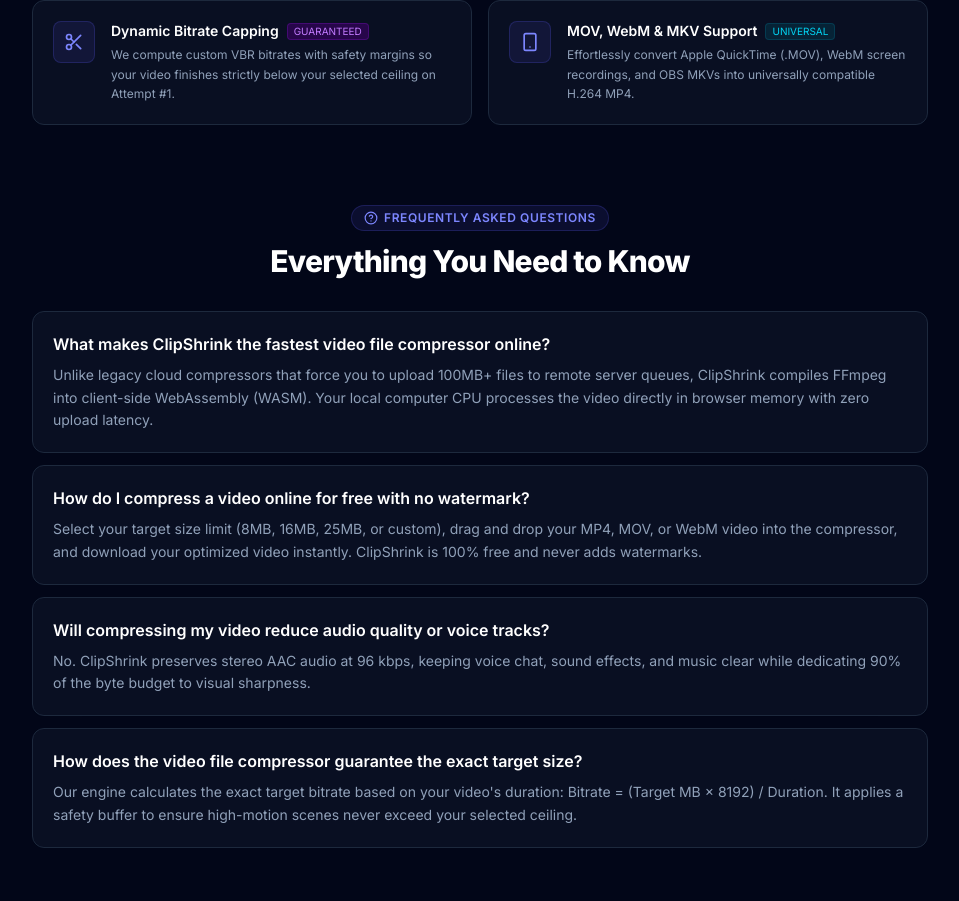
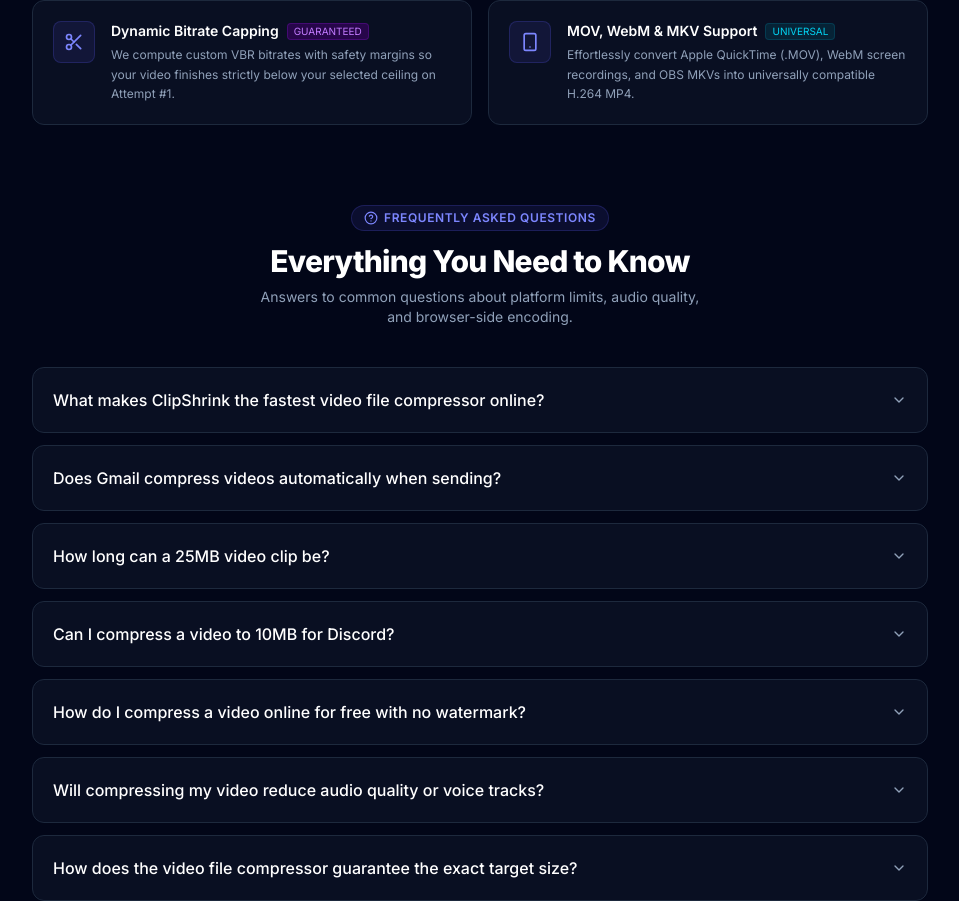
Before and after one commit to Anas1602/clipshrink, a Next.js app: page / in a window 1280 px wide. Shown: the part 2312-3213 px from the top of the page, without its empty margins (160-1119 px from the left). Built offline with nearby package versions, Linux system fonts and the light colour scheme.

Commit message:
implement native crawlable accordion and inject mined search queries

```diff
--- a/components/SeoContent.tsx
+++ b/components/SeoContent.tsx
@@ -10,6 +10,7 @@
   X,
   Sparkles,
   Layers,
+  ChevronDown,
 } from "lucide-react";
 
 export type SpokeType =
@@ -47,9 +48,24 @@
         "Unlike legacy cloud compressors that force you to upload 100MB+ files to remote server queues, ClipShrink compiles FFmpeg into client-side WebAssembly (WASM). Your local computer CPU processes the video directly in browser memory with zero upload latency.",
     },
     {
+      question: "Does Gmail compress videos automatically when sending?",
+      answer:
+        "No. Unlike social messaging apps, Gmail does not compress videos. If your video file exceeds 25MB, Gmail rejects the inline attachment and forces it into an external Google Drive link. Compressing your video below 25MB with ClipShrink keeps the file attached directly inside the email body.",
+    },
+    {
+      question: "How long can a 25MB video clip be?",
+      answer:
+        "At standard 720p HD resolution with optimized 30fps H.264 video and stereo AAC audio, a 25MB video file can comfortably hold between 3 to 7 minutes of crisp video with completely legible text and slides.",
+    },
+    {
+      question: "Can I compress a video to 10MB for Discord?",
+      answer:
+        "Yes. While Discord's free upload limit was historically 8MB, Discord now supports up to 10MB on desktop in select channels, while Nitro Basic allows 50MB. ClipShrink's custom selector and Discord presets guarantee your video finishes strictly below your selected ceiling on Attempt #1.",
+    },
+    {
       question: "How do I compress a video online for free with no watermark?",
       answer:
-        "Select your target size limit (8MB, 16MB, 25MB, or custom), drag and drop your MP4, MOV, or WebM video into the compressor, and download your optimized video instantly. ClipShrink is 100% free and never adds watermarks.",
+        "Select your target size limit (8MB, 16MB, 25MB, or custom), drag and drop your MP4, MOV, or WebM video into the compressor, and download your optimized video instantly. ClipShrink is 100% free, runs locally on your machine, and never adds watermarks.",
     },
     {
       question:
@@ -71,6 +87,11 @@
         "Discord enforces a strict upload ceiling for free users to manage server bandwidth. ClipShrink's video compressor for Discord targets ~7.0MB to guarantee successful uploads across all desktop and mobile Discord apps.",
     },
     {
+      question: "Can I compress a video to 10MB for Discord?",
+      answer:
+        "Yes. If your Discord server allows the newer 10MB desktop upload limit, you can select the 10MB target in our custom size box. For universal compatibility across all mobile and desktop channels, the standard 8MB preset (targeting 7.0MB) is recommended.",
+    },
+    {
       question: "Can I use this tool as a GIF compressor for Discord?",
       answer:
         "Yes! Heavy animated GIFs often exceed Discord's 8MB limit. You can drop animated GIFs or short video loops into ClipShrink to reduce their file size safely below 8MB.",
@@ -88,15 +109,25 @@
   ],
   "gmail-25mb": [
     {
+      question: "Does Gmail compress videos automatically when sending?",
+      answer:
+        "No. Gmail does not compress or optimize attachments. Any file over 25MB is automatically converted into an external Google Drive link. Compressing your video to ~22.0MB with ClipShrink ensures it attaches directly inline.",
+    },
+    {
+      question: "How long can a 25MB video clip be?",
+      answer:
+        "With ClipShrink's bitrate calculation, a 25MB file can hold up to 5–8 minutes of clear screen recording or 3–5 minutes of standard camera video at 720p HD resolution.",
+    },
+    {
       question: "Why does Gmail force videos into Google Drive links?",
       answer:
-        "Gmail has a hard 25MB attachment limit. Any file over 25MB is automatically converted into a Google Drive link. ClipShrink reduces your video to ~22.0MB so it attaches directly as an inline file.",
+        "Gmail enforces a hard 25MB attachment limit. When a video exceeds 25MB, Google forces recipient permissions and cloud drive links. ClipShrink reduces the video so recipients can download or view it immediately.",
     },
     {
       question:
         "Does this 25MB compression work for Outlook and Apple Mail as well?",
       answer:
-        "Yes. Outlook and Apple Mail enforce 20MB–25MB limits. Our 25MB preset ensures seamless direct emailing across all standard email clients.",
+        "Yes. Outlook and Apple Mail enforce 20MB–25MB limits. Our 25MB preset targets ~22.0MB to ensure seamless direct emailing across all standard email clients.",
     },
     {
       question:
@@ -110,6 +141,12 @@
       question: "What is WhatsApp's video file size limit?",
       answer:
         "WhatsApp enforces a strict 16MB file size ceiling for videos sent as media attachments on both mobile and WhatsApp Web.",
+    },
+    {
+      question:
+        "How do I compress a video for WhatsApp without losing quality?",
+      answer:
+        "Select the WhatsApp 16MB preset on ClipShrink. Our engine downscales your video to 720p HD at 30 FPS while maintaining stereo AAC audio, keeping dialogue crisp and video clear without triggering WhatsApp's aggressive server re-compression.",
     },
     {
       question: "Why does WhatsApp Web fail to send certain MP4 files?",
@@ -131,10 +168,15 @@
     {
       question: "How does the 10MB bitrate calculation work?",
       answer:
-        "ClipShrink calculates: Total Bitrate = (9.0MB × 8192) / Duration. This guarantees the file finishes safely under 10.0MB.",
+        "ClipShrink calculates: Total Bitrate = (9.0MB × 8192) / Duration. This guarantees the file finishes safely under 10.0MB on pass #1.",
     },
   ],
   "email-20mb": [
+    {
+      question: "How to compress MP4 files for email?",
+      answer:
+        "Drop your MP4 file into ClipShrink and select our email preset. The compressor calculates the exact bitrate needed to bring the file under 20MB so it complies with Microsoft Outlook, Apple Mail, and Yahoo Mail attachment ceilings.",
+    },
     {
       question: "What is the standard video attachment limit for email?",
       answer:
@@ -214,9 +256,14 @@
     },
     {
       question:
-        "Will compressing prevent iPhone videos from appearing blurry in text messages?",
+        "Why do iPhone videos appear blurry when sent via text to Android?",
       answer:
-        "Yes! When cellular carriers auto-compress your video over SMS/MMS, they destroy visual quality. Pre-compressing with ClipShrink gives you fine-tuned H.264 bitrate control so your video stays sharp.",
+        "When sending video between iPhone and Android over SMS/MMS, cellular carriers automatically downsample and crush the video to under 3MB. Compressing your video to 16MB on ClipShrink and sending it via WhatsApp, Telegram, or email preserves crisp visual quality.",
+    },
+    {
+      question: "How to send large video from iPhone without iCloud link?",
+      answer:
+        "Compress the video file below 25MB using ClipShrink directly in mobile Safari. Once shrunk below 25MB, you can attach it directly to Mail, WhatsApp, or Slack without generating an iCloud Drive share link.",
     },
   ],
   twitter: [
@@ -533,9 +580,9 @@
         </div>
       </section>
 
-      {/* Frequently Asked Questions */}
+      {/* Frequently Asked Questions - Expandable Modern Accordion */}
       <section aria-labelledby="faq-heading">
-        <div className="text-center mb-8">
+        <div className="text-center mb-10">
           <div className="inline-flex items-center gap-1.5 px-3 py-1 rounded-full bg-indigo-500/10 border border-indigo-500/20 text-indigo-400 text-xs font-semibold uppercase tracking-wider mb-3">
             <HelpCircle className="w-3.5 h-3.5" />
             Frequently Asked Questions
@@ -545,20 +592,25 @@
             className="text-2xl sm:text-3xl font-extrabold text-white tracking-tight">
             Everything You Need to Know
           </h2>
+          <p className="mt-2 text-xs sm:text-sm text-slate-400 max-w-md mx-auto">
+            Answers to common questions about platform limits, audio quality,
+            and browser-side encoding.
+          </p>
         </div>
 
         <div className="space-y-3">
           {faqs.map((faq, index) => (
-            <div
+            <details
               key={index}
-              className="bg-slate-900/60 border border-slate-800 p-5 rounded-xl backdrop-blur-xl">
-              <h3 className="font-semibold text-white mb-2 text-sm sm:text-base">
-                {faq.question}
-              </h3>
-              <p className="text-xs sm:text-sm text-slate-400 leading-relaxed">
+              className="group bg-slate-900/60 border border-slate-800 rounded-xl overflow-hidden backdrop-blur-xl transition-all hover:border-slate-700/80 [&_summary::-webkit-details-marker]:hidden">
+              <summary className="flex items-center justify-between p-5 cursor-pointer list-none select-none text-white font-medium text-sm sm:text-base hover:text-indigo-300 transition-colors">
+                <span className="pr-4">{faq.question}</span>
+                <ChevronDown className="w-4 h-4 text-slate-400 group-open:rotate-180 transition-transform duration-200 shrink-0" />
+              </summary>
+              <div className="px-5 pb-5 pt-1 text-xs sm:text-sm text-slate-400 leading-relaxed border-t border-slate-800/40">
                 {faq.answer}
-              </p>
-            </div>
+              </div>
+            </details>
           ))}
         </div>
       </section>
```
